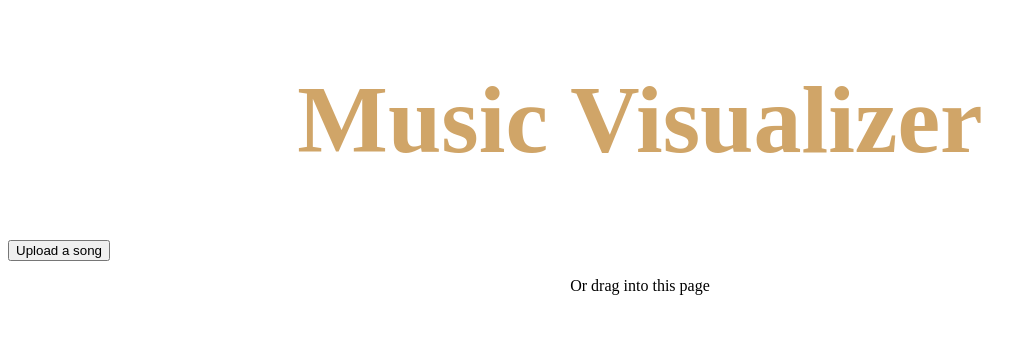
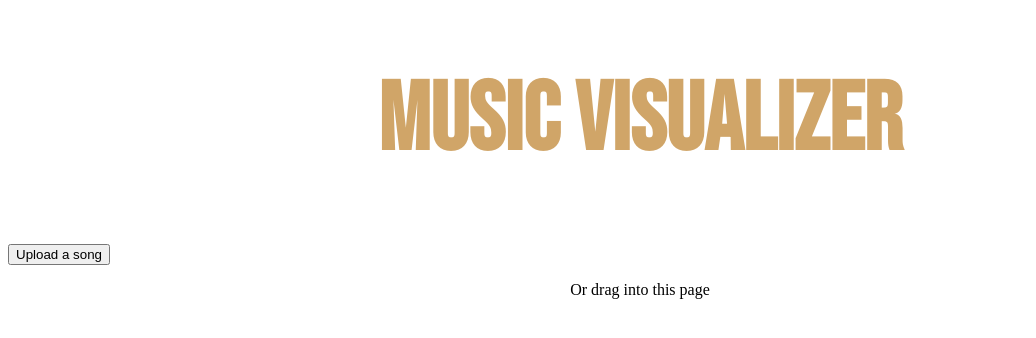
Before and after one commit to baotpham/music-visualizer, an Angular app: page /home in a window 1280 px wide. Shown: the top 338 px of the page, without its empty margins (0-1036 px from the left). Built offline with nearby package versions, Linux system fonts and the light colour scheme.

Commit message:
added babasneue font

```diff
--- a/src/app/app.component.scss
+++ b/src/app/app.component.scss
@@ -0,0 +1,4 @@
+@font-face {
+  font-family: BebasNeue;
+  src: url(../assets/fonts/BebasNeue/BebasNeue-Regular.otf) format("opentype");
+}
--- a/src/app/pages/home/home.component.scss
+++ b/src/app/pages/home/home.component.scss
@@ -1,7 +1,7 @@
 .page-title {
   text-align: center;
   font-size: 6rem;
-  font-family: "Bebas Neue";
+  font-family: 'BebasNeue';
   color: #D0A568;
 }
 
```
Also changed, not shown: src/assets/fonts/BebasNeue/BebasNeue-Regular.otf (added), src/assets/fonts/BebasNeue/BebasNeue-Regular.ttf (added).
